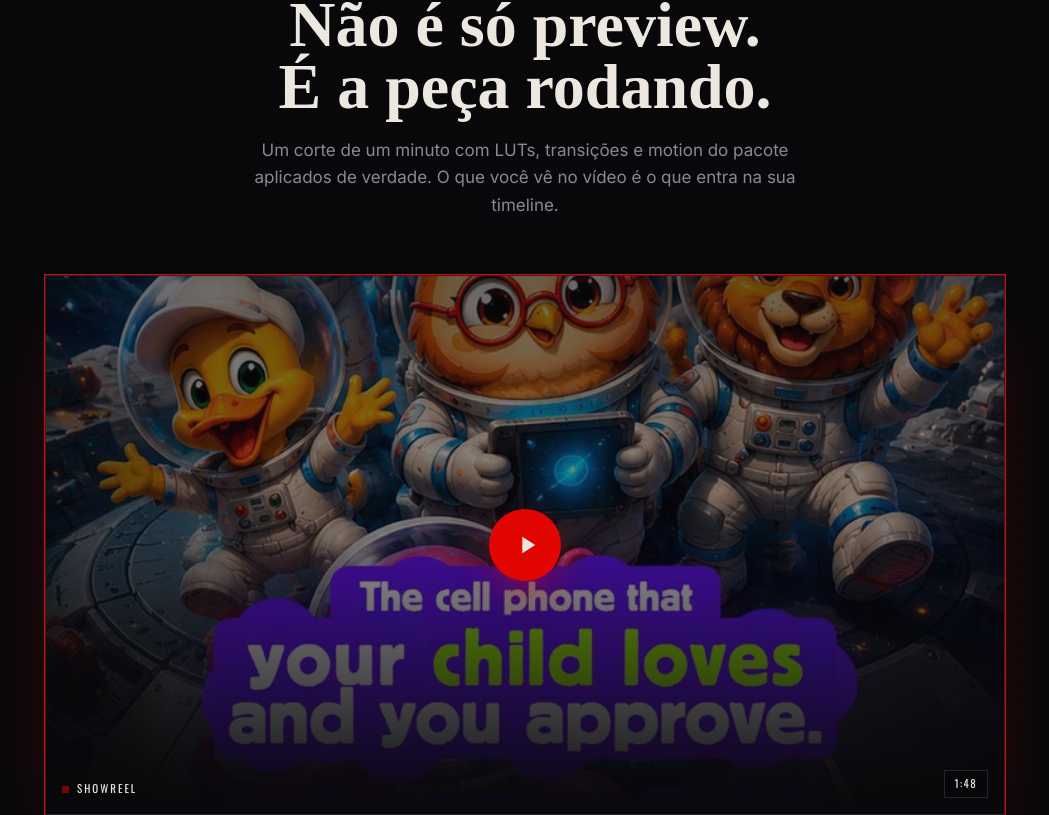
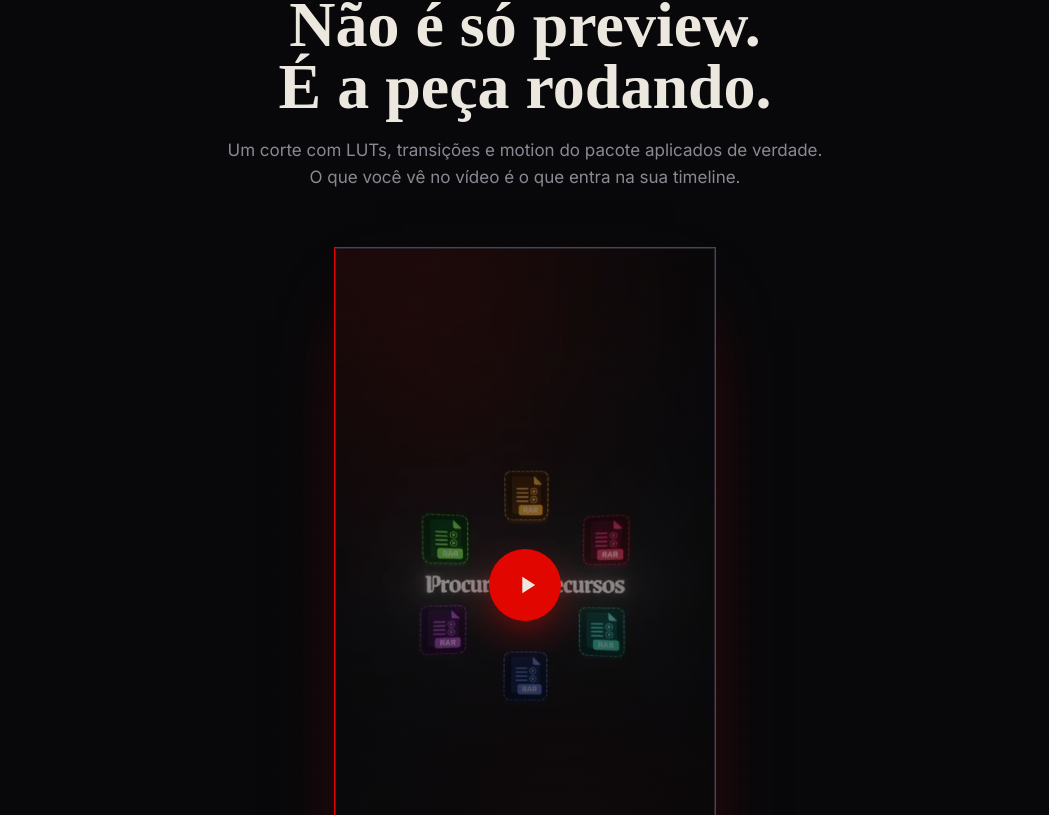
Before and after one commit to ItsJuniorDias/culto-landing, a React (Vite) app: page / in a window 1280 px wide. Shown: the part 4745-5560 px from the top of the page, without its empty margins (115-1164 px from the left). Built offline with nearby package versions, Linux system fonts and the light colour scheme; no server answers; a web font is replaced by a local one.

Commit message:
chore: adjust files add mp4

```diff
--- a/src/components/Reel.jsx
+++ b/src/components/Reel.jsx
@@ -39,6 +39,7 @@ function PlayButton({ reduce }) {
 export default function Reel({ id = "reel", showCta = true }) {
   const reduce = useReducedMotion();
   const [playing, setPlaying] = useState(false);
+  const isVertical = !!reel.vertical;
 
   const embedSrc = reel.youtubeId
     ? `https://www.youtube-nocookie.com/embed/${reel.youtubeId}?autoplay=1&rel=0&modestbranding=1&playsinline=1`
@@ -61,14 +62,18 @@ export default function Reel({ id = "reel", showCta = true }) {
               <br />É a peça rodando.
             </>
           }
-          lead="Um corte de um minuto com LUTs, transições e motion do pacote aplicados de verdade. O que você vê no vídeo é o que entra na sua timeline."
+          lead="Um corte com LUTs, transições e motion do pacote aplicados de verdade. O que você vê no vídeo é o que entra na sua timeline."
         />
 
         <Reveal
           variants={scaleIn}
-          className="group relative mx-auto max-w-[960px]"
+          className={`group relative mx-auto ${isVertical ? "max-w-[380px]" : "max-w-[960px]"}`}
         >
-          <div className="relative aspect-video overflow-hidden border border-line bg-panel shadow-featured">
+          <div
+            className={`relative overflow-hidden border border-line bg-panel shadow-featured ${
+              isVertical ? "aspect-[9/16]" : "aspect-video"
+            }`}
+          >
             {/* Signature accent bar that wipes across the top on hover */}
             {!playing && (
               <span className="absolute left-0 top-0 z-20 h-[3px] w-0 bg-blood transition-[width] duration-500 group-hover:w-full" />
--- a/src/data/content.js
+++ b/src/data/content.js
@@ -206,10 +206,11 @@ export const waLink = (
 //                       em /public/assets (ex.: '/assets/reel.mp4')
 // `poster` é a thumb mostrada antes do play (ideal 1280×720).
 export const reel = {
-  youtubeId: "ScMzIvxBSi4", // ← id do seu showreel no YouTube
-  src: null, // ← ou '/assets/reel.mp4' para vídeo hospedado
-  poster: "/assets/kids-space-01.jpg", // ← troque pela sua capa
-  duration: "1:48",
+  youtubeId: null, // ← vídeo próprio (deixe null para usar o `src`)
+  src: "/assets/promo-motion.mp4", // ← vídeo de divulgação hospedado
+  poster: "/assets/promo-motion-poster.jpg", // ← capa (1º frame do vídeo)
+  vertical: true, // ← peça em formato retrato (9:16) → moldura vertical
+  duration: "0:28",
   stats: [
     { k: "4K", v: "ProRes & H.264" },
     { k: "60", v: "fps no render" },
--- a/src/pages/Checkout.jsx
+++ b/src/pages/Checkout.jsx
@@ -24,7 +24,12 @@ import { useAuth } from "../context/AuthContext";
 import { byId } from "../data/catalog";
 import { writePending, writePendingPayment } from "../lib/checkout";
 import { api, ApiError, centsToReais } from "../lib/api";
-import { initiateCheckout, addPaymentInfo, identify, packParams } from "../lib/pixel";
+import {
+  initiateCheckout,
+  addPaymentInfo,
+  identify,
+  packParams,
+} from "../lib/pixel";
 import { formatBRL, installmentOptions } from "../lib/money";
 import { EASE } from "../lib/motion";
 import {
@@ -239,7 +244,8 @@ export default function Checkout() {
     exp: expiryValid(card.exp) ? "" : "Validade inválida",
     cvc: cvcValid(card.cvc, brand) ? "" : "CVV inválido",
   };
-  const baseValid = !errors.email && !errors.fullName && !errors.phone && !errors.cpf;
+  const baseValid =
+    !errors.email && !errors.fullName && !errors.phone && !errors.cpf;
   const isValid =
     method === "card"
       ? baseValid &&
@@ -325,7 +331,12 @@ export default function Checkout() {
     const payload = {
       packId: pack.id,
       paymentMethod: method,
-      customer: { email: email.trim(), cpf: onlyDigits(cpf), name: name.trim(), phone: onlyDigits(phone) },
+      customer: {
+        email: email.trim(),
+        cpf: onlyDigits(cpf),
+        name: name.trim(),
+        phone: onlyDigits(phone),
+      },
       ...(appliedCoupon ? { couponCode: appliedCoupon.code } : {}),
     };
 
@@ -642,9 +653,9 @@ export default function Checkout() {
                         Pague com Pix em segundos
                       </h3>
                       <p className="mt-1.5 text-[13px] text-ash">
-                        Ao confirmar, geramos o seu Pix na hora — QR Code e código
-                        copia e cola — na próxima tela. Escaneie ou cole no app do
-                        seu banco e a liberação é imediata.
+                        Ao confirmar, geramos o seu Pix na hora — QR Code e
+                        código copia e cola — na próxima tela. Escaneie ou cole
+                        no app do seu banco e a liberação é imediata.
                       </p>
                       <span className="font-util mt-3 inline-flex items-center gap-1.5 text-[11px] uppercase tracking-[0.14em] text-faint">
                         <Lock className="h-3.5 w-3.5" /> Expira em 30 min
@@ -661,10 +672,10 @@ export default function Checkout() {
                         Pague com boleto
                       </h3>
                       <p className="mt-3 text-[13px] text-ash">
-                        Ao confirmar, geramos o boleto na próxima tela — com a linha
-                        digitável e o PDF pra baixar. O vencimento é em 3 dias úteis;
-                        a compensação leva até 2 dias e o pack libera automaticamente
-                        assim que o pagamento cair.
+                        Ao confirmar, geramos o boleto na próxima tela — com a
+                        linha digitável e o PDF pra baixar. O vencimento é em 3
+                        dias úteis; a compensação leva até 2 dias e o pack
+                        libera automaticamente assim que o pagamento cair.
                       </p>
                     </div>
                   </motion.div>
```
Also changed, not shown: public/assets/promo-motion-poster.jpg (added), 1 other file (tests, documents, lock files or other folders).
